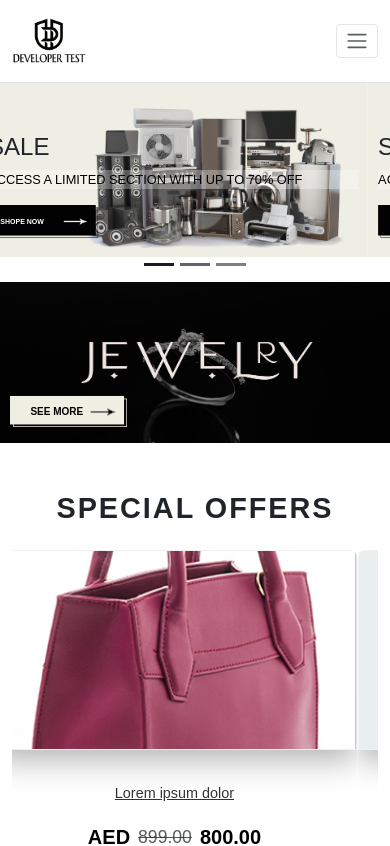
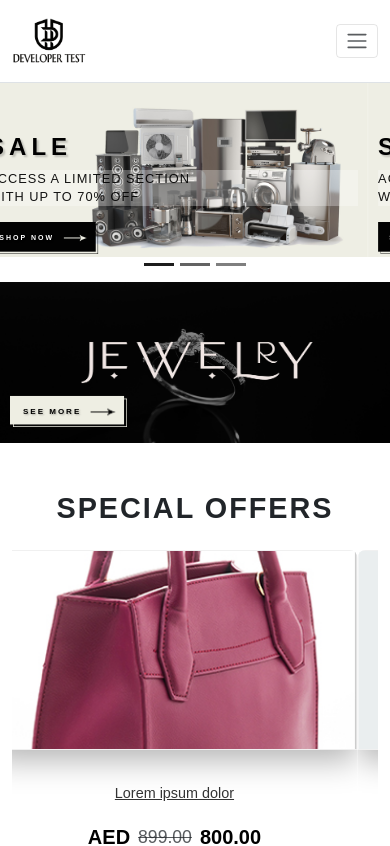
Before and after one commit to majdroses21/Nuxt-eCommerce-developeres-test, a Nuxt app: page / in a window 390 px wide. Shown: the top 846 px of the page. Built offline with nearby package versions, Linux system fonts and the light colour scheme.

Commit message:
Improve styles and add links to buttons

```diff
--- a/components/home/Ad.vue
+++ b/components/home/Ad.vue
@@ -1,14 +1,14 @@
 <template>
     <div class="ad-container position-relative" :style="{ height: customHeight }">
         <img :src="imageSource" alt="ad">
-        <div class="shop-button" v-if="showButton">
+        <NuxtLink to="/categories/jewelery" class="shop-button" v-if="showButton">
             <button>
                 <div class="button-content">
                     <img src="../../assets/Images/Icons/Bottun White.png" alt="">
                     <span class="font-bold">SEE MORE</span>
                 </div>
             </button>
-        </div>
+        </NuxtLink>
     </div>
 </template>
 
@@ -54,12 +54,15 @@ export default {
 /* Button Styles */
 .shop-button {
     position: absolute;
-    bottom: 10%;
+    bottom: 0%;
     left: 5%;
     transform: translateY(-50%);
     z-index: 10;
+    transition: transform 0.3s ease;
 }
-
+.shop-button:hover{
+    transform: translateY(-1px);
+}
 .shop-button button {
     background: transparent;
     border: none;
@@ -75,10 +78,14 @@ export default {
 .button-content>span {
     position: absolute;
     top: 50%;
-    left: 50%;
+    left: 36%;
     transform: translate(-50%, -50%);
     color: #000;
+    font-size: 1.1rem;
+    letter-spacing: 3px;
+    text-transform: uppercase;
     white-space: nowrap;
+    text-shadow: 1px 1px 2px rgba(0, 0, 0, 0.3);
 }
 
 /* Responsive Adjustments */
@@ -91,9 +98,15 @@ export default {
     }
 
     .button-content>span {
-        left: 40%;
-        font-size: x-small;
+        position: absolute;
+        top: 50%;
+        left: 36%;
+        transform: translate(-50%, -50%);
+        color: #000;
+        font-size: 0.5rem !important;
+        letter-spacing: 2px;
     }
+
 }
 
 /* Tablets */
--- a/components/home/HeroSection.vue
+++ b/components/home/HeroSection.vue
@@ -13,12 +13,12 @@
                 <img src="../../assets/Images/Header.jpg" class="d-block w-100" alt="carousel image">
                 <div class="shope">
                     <h1>SALE</h1>
-                    <p>ACCESS A LIMITED SECTION WITH UP TO 70% OFF</p>
+                    <p>ACCESS A LIMITED SECTION <br> WITH UP TO 70% OFF</p>
                     <button>
-                        <div class="button-image-shope">
+                        <NuxtLink to="categories/electronics" class="button-image-shope">
                             <img src="../../assets/Images/Icons/Bottun.png" alt="">
-                            <span class="font-bold">SHOPE NOW</span>
-                        </div>
+                            <span class="font-bold">SHOP NOW</span>
+                        </NuxtLink>
                     </button>
                 </div>
             </div>
@@ -26,12 +26,12 @@
                 <img src="../../assets/Images/Header.jpg" class="d-block w-100" alt="carousel image">
                 <div class="shope">
                     <h1>SALE</h1>
-                    <p>ACCESS A LIMITED SECTION WITH UP TO 70% OFF</p>
+                    <p>ACCESS A LIMITED SECTION <br> WITH UP TO 70% OFF</p>
                     <button>
-                        <div class="button-image-shope">
+                        <NuxtLink to="categories/electronics" class="button-image-shope">
                             <img src="../../assets/Images/Icons/Bottun.png" alt="">
-                            <span class="font-bold">SHOPE NOW</span>
-                        </div>
+                            <span class="font-bold">SHOP NOW</span>
+                        </NuxtLink>
                     </button>
                 </div>
             </div>
@@ -39,12 +39,12 @@
                 <img src="../../assets/Images/Header.jpg" class="d-block w-100" alt="carousel image">
                 <div class="shope">
                     <h1>SALE</h1>
-                    <p>ACCESS A LIMITED SECTION WITH UP TO 70% OFF</p>
+                    <p>ACCESS A LIMITED SECTION <br> WITH UP TO 70% OFF</p>
                     <button>
-                        <div class="button-image-shope">
+                        <NuxtLink to="categories/electronics" class="button-image-shope">
                             <img src="../../assets/Images/Icons/Bottun.png" alt="">
-                            <span class="font-bold">SHOPE NOW</span>
-                        </div>
+                            <span class="font-bold">SHOP NOW</span>
+                        </NuxtLink>
                     </button>
                 </div>
             </div>
@@ -67,26 +67,59 @@
     position: absolute;
     top: 250px;
     left: 40px;
+    z-index: 10;
 }
-.shope > p{
+
+.shope h1 {
+    font-size: 3rem;
+    font-weight: 600;
     color: #000;
+    margin-bottom: 25px;
+    letter-spacing: 5px;
+    text-shadow: 2px 2px 2px rgba(0, 0, 0, 0.2);
+}
+
+.shope>p {
+    color: #000000eb;
     background-color: #ffffff49;
+    font-size: 1.3rem;
+    font-weight: 500;
+    margin-bottom: 40px;
+    line-height: 1.4;
+    letter-spacing: 1px;
+    text-transform: uppercase;
 }
+
 .shope>button {
     border: none;
+    background: none;
+    padding: 0;
+    cursor: pointer;
+    transition: transform 0.3s ease;
+}
+
+.shope>button:hover {
+    transform: translateY(-2px);
 }
 
 .button-image-shope {
     position: relative;
+    display: inline-block;
 }
 
 .button-image-shope>span {
     position: absolute;
-    top: 40px;
-    left: 0px;
-    right: 50px;
-    bottom: 0;
+    top: 50%;
+    left: 35%;
+    transform: translate(-50%, -50%);
     color: #fff;
+    font-size: 1.5rem;
+    font-weight: bold;
+    letter-spacing: 2px;
+    text-transform: uppercase;
+    white-space: nowrap;
+    text-shadow: 1px 1px 2px rgba(0, 0, 0, 0.3);
+
 }
 
 /* Carousel Settings */
@@ -123,6 +156,14 @@
         top: 50px;
         left: 10px;
         width: calc(100% - 20px);
+    }
+
+    .button-image-shope>span {
+        /* border: red solid; */
+        top: 50% !important;
+        left: 35% !important;
+        font-size: 1rem ;
+        letter-spacing: 2px;
     }
 
     .shope h1 {
@@ -164,17 +205,21 @@
         bottom: 0px;
     }
 }
+
 /* Small Mobiles */
 @media (min-width: 320px) and (max-width: 359px) {
+
     /*  */
-    .shope{
+    .shope {
         top: 7px;
     }
-     .carousel-indicators {
+
+    .carousel-indicators {
         /* border: solid rgb(217, 255, 0); */
         top: 145px;
     }
 }
+
 /*  */
 @media (min-width: 360px) and (max-width: 374px) {
     .carousel-indicators {
@@ -182,13 +227,15 @@
         top: 145px;
     }
 }
+
 /* Medium Mobiles */
 @media (min-width: 375px) and (max-width: 390px) {
-.carousel-indicators{
-    /* border: green solid 1px; */
-    top: 170px;
+    .carousel-indicators {
+        /* border: green solid 1px; */
+        top: 170px;
+    }
 }
-}
+
 /* Tablets */
 @media (min-width: 768px) and (max-width: 900px) {
     .shope {
--- a/pages/index.vue
+++ b/pages/index.vue
@@ -8,7 +8,9 @@
          @product-add-to-wishlist="handleAddToWishlist" />
       <br>
       <!-- Boy Ad -->
-      <HomeAd :showButton="false" :imageSource="BoyAdImg" />
+       <NuxtLink to="/categories/men's clothing">
+          <HomeAd :showButton="false" :imageSource="BoyAdImg" />
+       </NuxtLink>
       <br>
       <!-- New Arrivals -->
       <ProductCarousel :showBtns="false" title="NEW ARRIVALS" :products="newArrivals"
```
